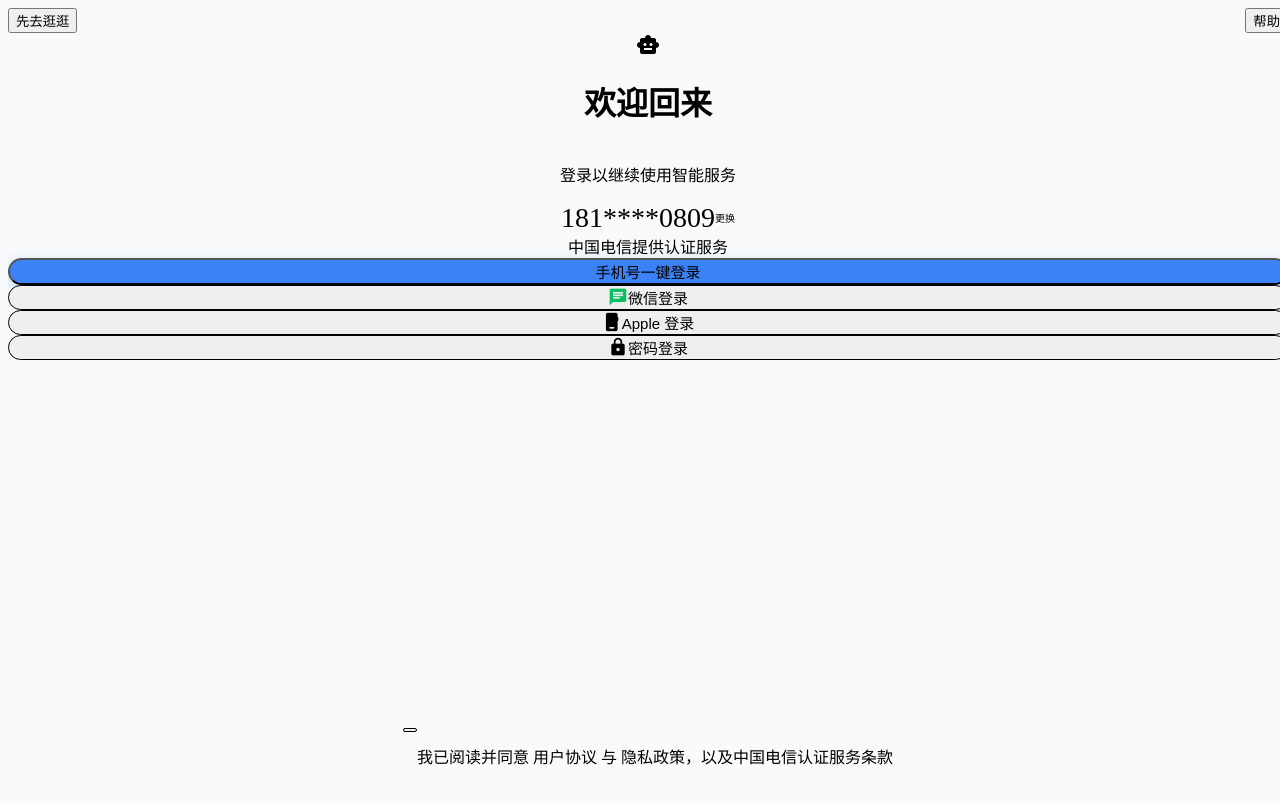
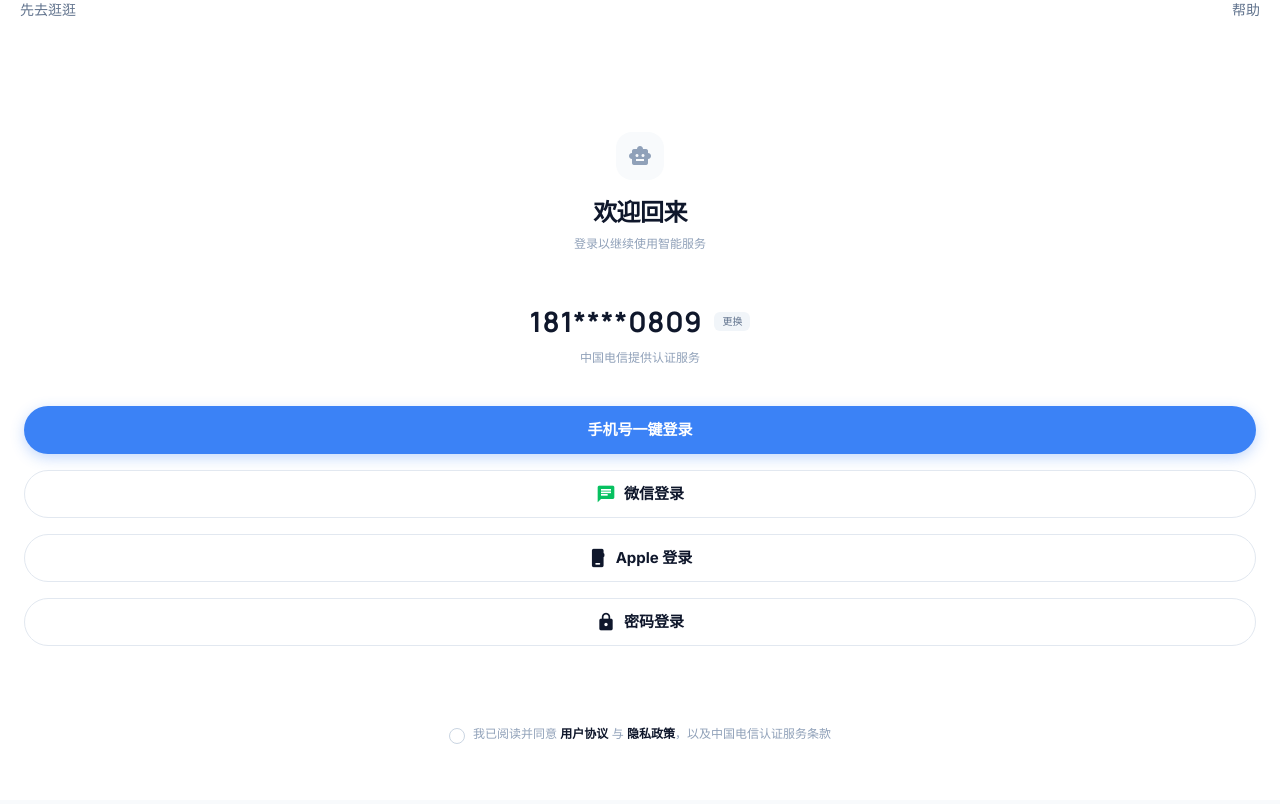
Before and after one commit to Peterleoo/Livora, a React (Vite) app: page / in a window 1280 px wide. Shown: the top 804 px of the page. Built offline with nearby package versions, Linux system fonts and the light colour scheme.

Commit message:
Migrate to Tailwind CSS v4 with CSS-based configuration

```diff
--- a/index.css
+++ b/index.css
@@ -1,6 +1,29 @@
-@tailwind base;
-@tailwind components;
-@tailwind utilities;
+@import "tailwindcss";
+
+@theme {
+    --font-sans: Inter, sans-serif;
+    --font-display: Manrope, sans-serif;
+
+    --color-primary: #137fec;
+    --color-primary-dark: #0b5cb5;
+    --color-primary-light: #e0f0ff;
+    --color-secondary: #6366f1;
+    --color-dark-bg: #101922;
+    --color-dark-surface: #1e2936;
+
+    --animate-pulse-slow: pulse 3s cubic-bezier(0.4, 0, 0.6, 1) infinite;
+    --animate-scan: scan 2s linear infinite;
+}
+
+@keyframes scan {
+    0% {
+        transform: translateY(0%);
+    }
+
+    100% {
+        transform: translateY(100%);
+    }
+}
 
 /*
   Custom Utility Classes for Safe Area Support
--- a/tailwind.config.js
+++ /dev/null
@@ -1,42 +0,0 @@
-/** @type {import('tailwindcss').Config} */
-export default {
-    content: [
-        "./index.html",
-        "./src/**/*.{js,ts,jsx,tsx}",
-        "./*.{js,ts,jsx,tsx}",
-        "./screens/**/*.{js,ts,jsx,tsx}",
-        "./components/**/*.{js,ts,jsx,tsx}",
-    ],
-    darkMode: 'class',
-    theme: {
-        extend: {
-            fontFamily: {
-                sans: ['Inter', 'sans-serif'],
-                display: ['Manrope', 'sans-serif'],
-            },
-            colors: {
-                primary: {
-                    DEFAULT: '#137fec',
-                    dark: '#0b5cb5',
-                    light: '#e0f0ff',
-                },
-                secondary: '#6366f1',
-                dark: {
-                    bg: '#101922',
-                    surface: '#1e2936',
-                }
-            },
-            animation: {
-                'pulse-slow': 'pulse 3s cubic-bezier(0.4, 0, 0.6, 1) infinite',
-                'scan': 'scan 2s linear infinite',
-            },
-            keyframes: {
-                scan: {
-                    '0%': { transform: 'translateY(0%)' },
-                    '100%': { transform: 'translateY(100%)' },
-                }
-            }
-        },
-    },
-    plugins: [],
-}
```
